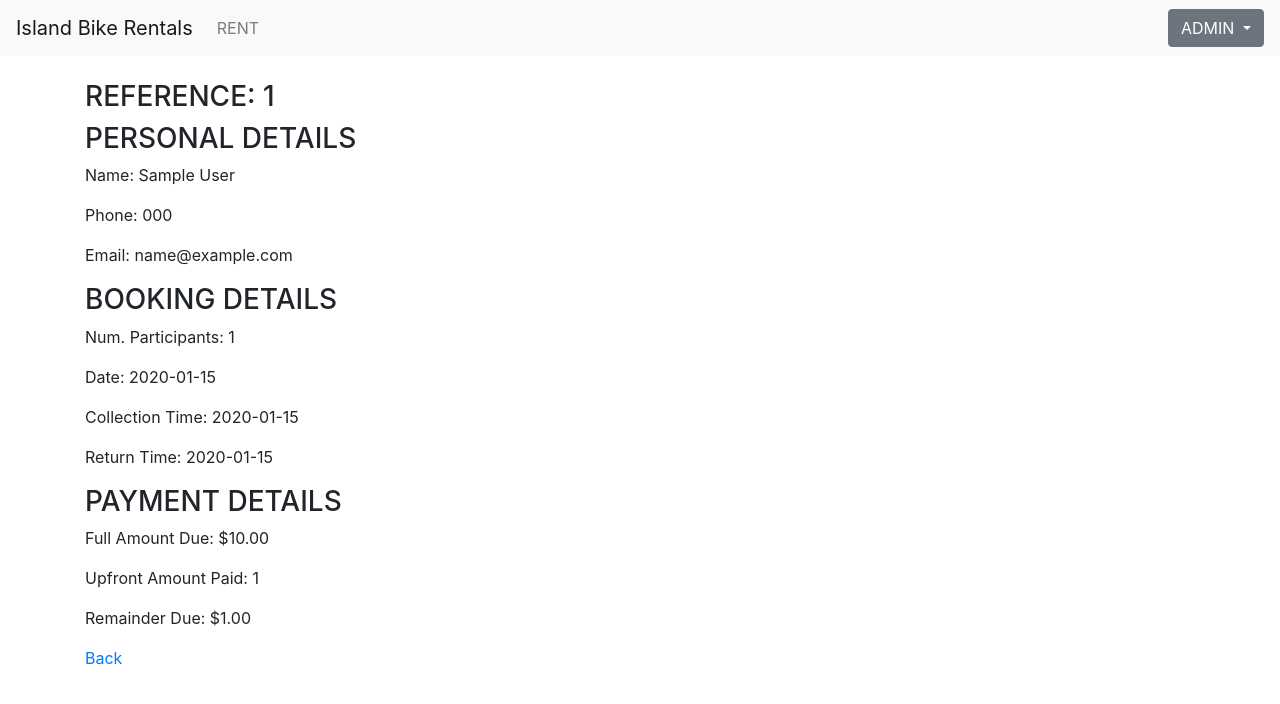
After one commit to rheal3/IslandBikeRentals, a Flask app: template src/templates/bookings_single.html in a window 1280 px wide. The commit adds this page. Shown: the top 704 px of the page. Run offline with Flask 2, Linux system fonts and the light colour scheme; the template is opened without the code that fills it: values that come from a table or form of the project are taken from there, others are empty; tables that the repository leaves empty hold one stand-in row (values such as "Sample post"); some libraries are stand-ins or nearby versions.

Commit message:
capability to click on single booking from index

```diff
--- /dev/null
+++ b/src/templates/bookings_single.html
@@ -0,0 +1,26 @@
+{% extends "layout.html" %}
+
+{% block content %}
+
+<br/>
+
+<h3>REFERENCE: {{booking.id}}</h3>
+
+<h3>PERSONAL DETAILS</h3>
+    <p>Name: {{booking.first_name}} {{booking.last_name}}</p>
+    <p>Phone: {{booking.phone}}</p>
+    <p>Email: {{booking.email}}</p>
+
+<h3>BOOKING DETAILS</h3>
+    <p>Num. Participants: {{booking.num_participants}}</p>
+    <p>Date: {{booking.booking_date}}</p>
+    <p>Collection Time: {{booking.collection_time}}</p>
+    <p>Return Time: {{booking.return_time}}</p>
+
+<h3>PAYMENT DETAILS</h3>
+    <p>Full Amount Due: ${{payment.full_amount_due}}.00</p>
+    <p>Upfront Amount Paid: {{payment.upfront_amount_paid}}</p>
+    <p>Remainder Due: ${{payment.remainder_due}}.00</p>
+
+<a href="/bookings/">Back</a>
+{% endblock %}
```
Also changed, not shown: src/controllers/bookings_controller.py (+17 -10 lines), src/templates/bookings_index.html (+10 -4 lines).
